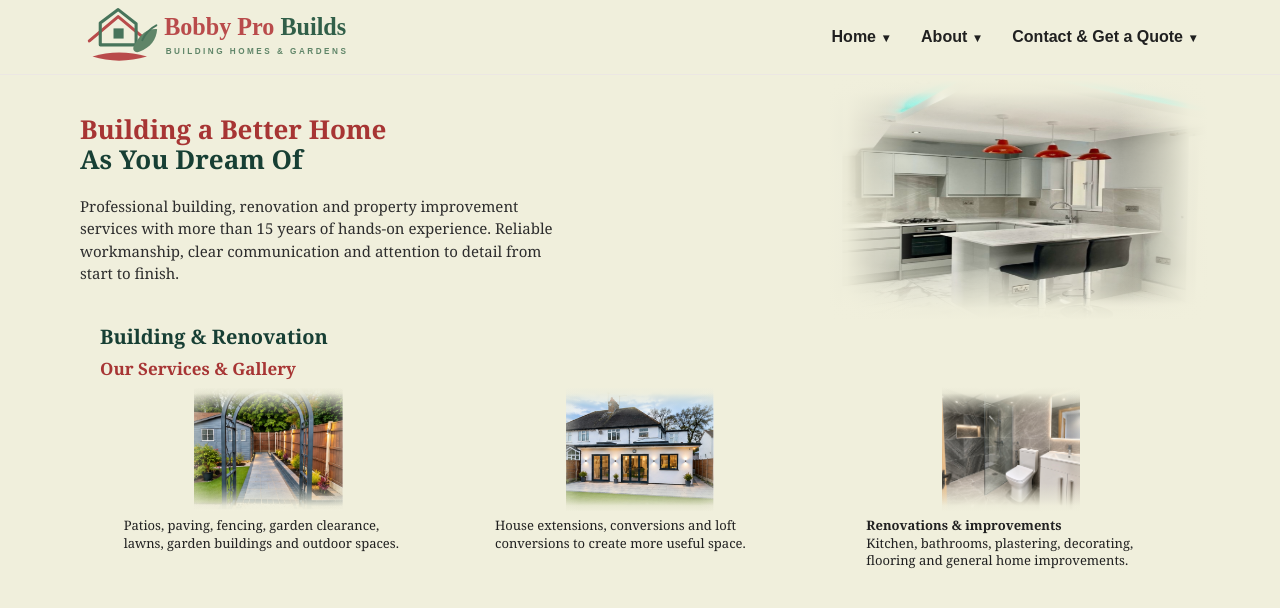
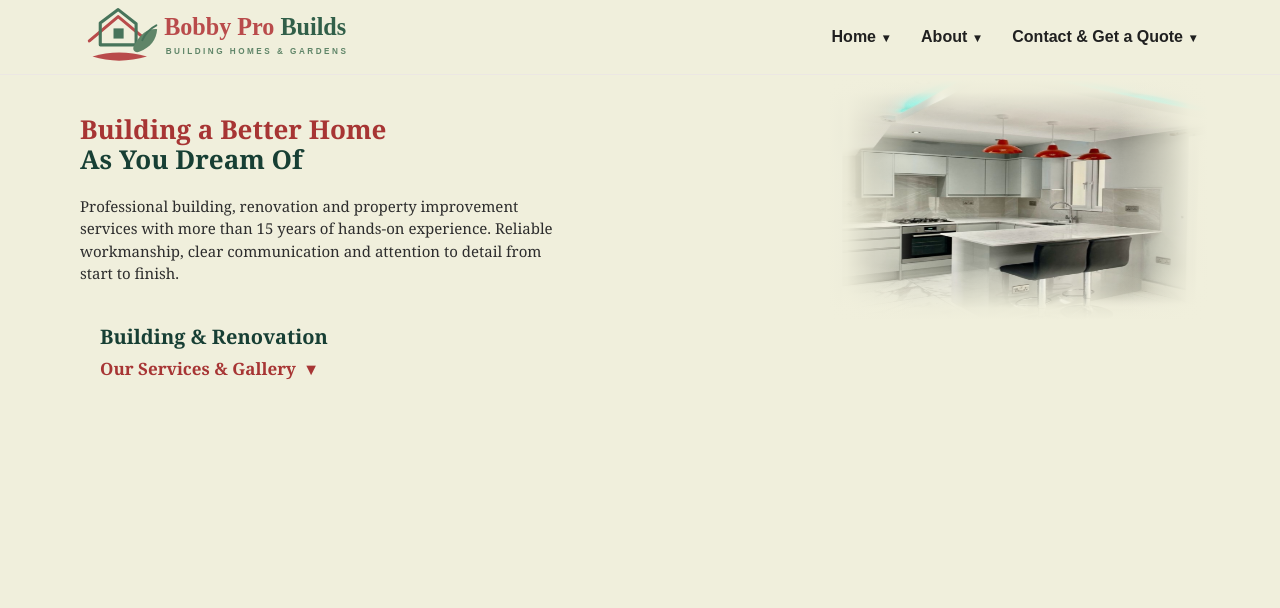
Before and after one commit to arsalanbobby/Bobby-Pro-Builds, a Jekyll site: the page built from index.md, in a window 1280 px wide. Shown: the top 608 px of the page. Built offline with Jekyll 4.4.1, drawn with Linux system fonts in a browser that asks for light colours; part of the change alters nothing that is shown.

Commit message:
Make services and gallery photos a click dropdown

```diff
--- a/index.md
+++ b/index.md
@@ -105,6 +105,17 @@ permalink: /
     .services-header-row{display:flex;flex-direction:column;align-items:flex-start;gap:8px;padding:0 20px 7px}
     .services-header-row .services-heading{order:1}
     .services-header-row .services-kicker{order:2}
+
+    /* Click-to-open Services & Gallery */
+    .services-header-row .services-toggle{order:2;border:0;background:transparent;padding:0;color:#a73534;font-family:Georgia,"Times New Roman",serif;font-size:17px;font-weight:700;cursor:pointer}
+    .services-toggle span{display:inline-block;margin-left:6px;transition:transform .18s ease}
+    .services-gallery.open .services-toggle span{transform:rotate(180deg)}
+    .services-dropdown{position:absolute;left:0;right:0;top:58px;opacity:0;visibility:hidden;transform:translateY(-6px);transition:opacity .18s ease,transform .18s ease}
+    .services-gallery.open .services-dropdown{opacity:1;visibility:visible;transform:none}
+    @media(max-width:760px){
+      .services-dropdown{position:static;display:none;opacity:1;visibility:visible;transform:none;margin-top:14px}
+      .services-gallery.open .services-dropdown{display:block}
+    }
   </style>
 </head>
 <body>
@@ -145,10 +156,11 @@ permalink: /
 
     <section class="services-gallery" aria-labelledby="services-heading">
       <div class="services-header-row">
-        <p class="services-kicker">Our Services &amp; Gallery</p>
         <h2 id="services-heading" class="services-heading">Building &amp; Renovation</h2>
+        <button class="services-toggle" type="button" aria-expanded="false" aria-controls="services-dropdown">Our Services &amp; Gallery <span>▾</span></button>
       </div>
 
+      <div id="services-dropdown" class="services-dropdown">
       <div class="services-row">
         <article class="service-item">
           <div class="service-photo">
@@ -171,6 +183,7 @@ permalink: /
           <p><strong>Renovations &amp; improvements</strong><br>Kitchen, bathrooms, plastering, decorating, flooring and general home improvements.</p>
         </article>
       </div>
+      </div>
     </section>
   </main>
   <script>
@@ -192,6 +205,16 @@ permalink: /
       });
     });
     document.addEventListener('click', closeMenus);
+
+    const servicesSection = document.querySelector('.services-gallery');
+    const servicesToggle = document.querySelector('.services-toggle');
+    if(servicesSection && servicesToggle){
+      servicesToggle.addEventListener('click', () => {
+        const opening = !servicesSection.classList.contains('open');
+        servicesSection.classList.toggle('open', opening);
+        servicesToggle.setAttribute('aria-expanded', String(opening));
+      });
+    }
     document.addEventListener('keydown', event => {
       if(event.key === 'Escape') closeMenus();
     });
```
